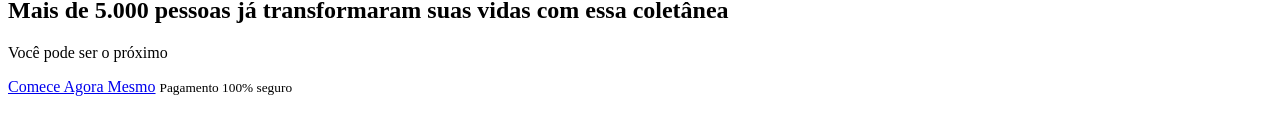
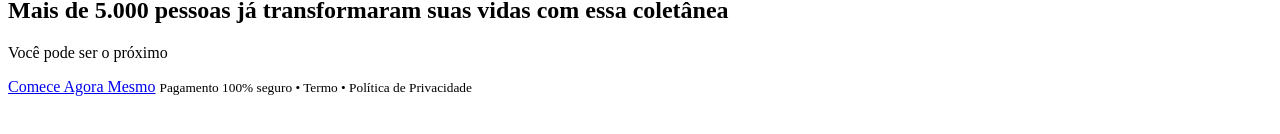
Before and after one commit to 1nsp1rae/32-livros, a plain HTML site: page index.html in a window 1280 px wide. Shown: the part 594-728 px from the top of the page. Drawn offline with Linux system fonts and the light colour scheme.

Commit message:
Esqueleto HTML

```diff
--- a/index.html
+++ b/index.html
@@ -45,7 +45,7 @@
         <h2>Mais de 5.000 pessoas já transformaram suas vidas com essa coletânea</h2>
         <p>Você pode ser o próximo</p>
         <a href="sun.eduzz.com/69KD7K2E0O?a=999994024" class="cta">Comece Agora Mesmo</a>
-        <small>Pagamento 100% seguro </small>
+        <small>Pagamento 100% seguro • Termo • Política de Privacidade</small>
     </footer>
 </body>
 </html>
```
